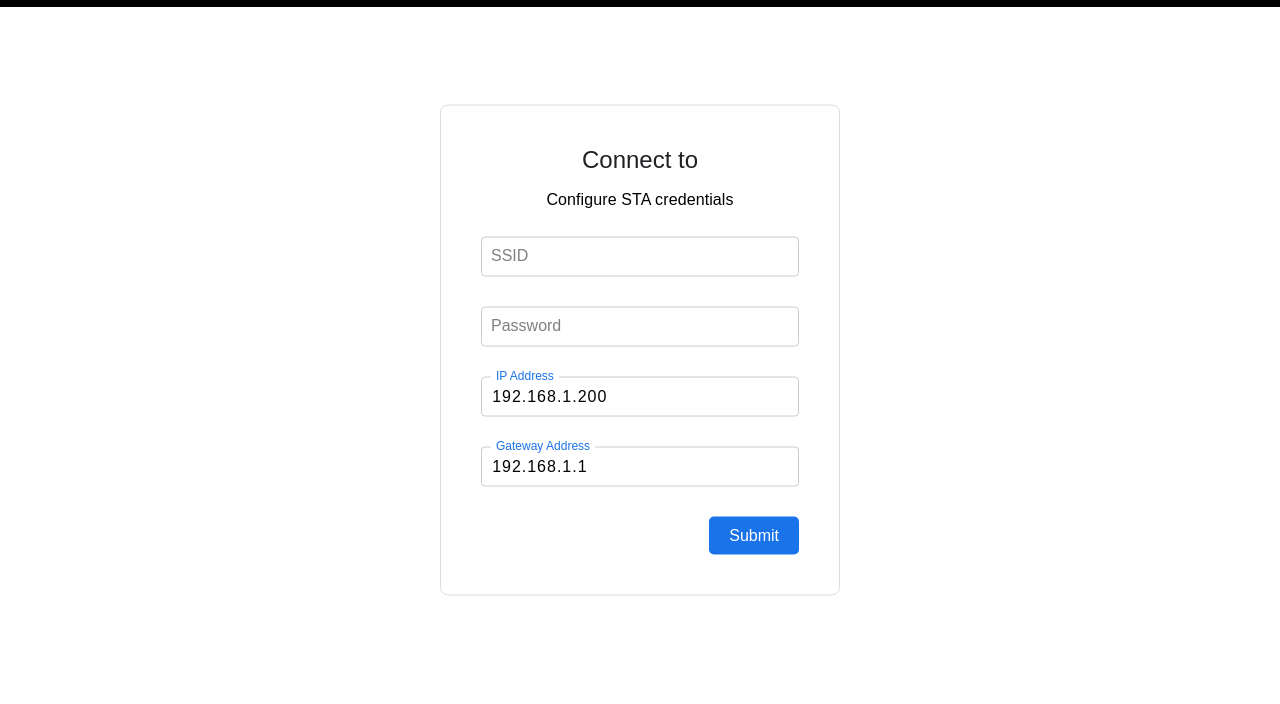
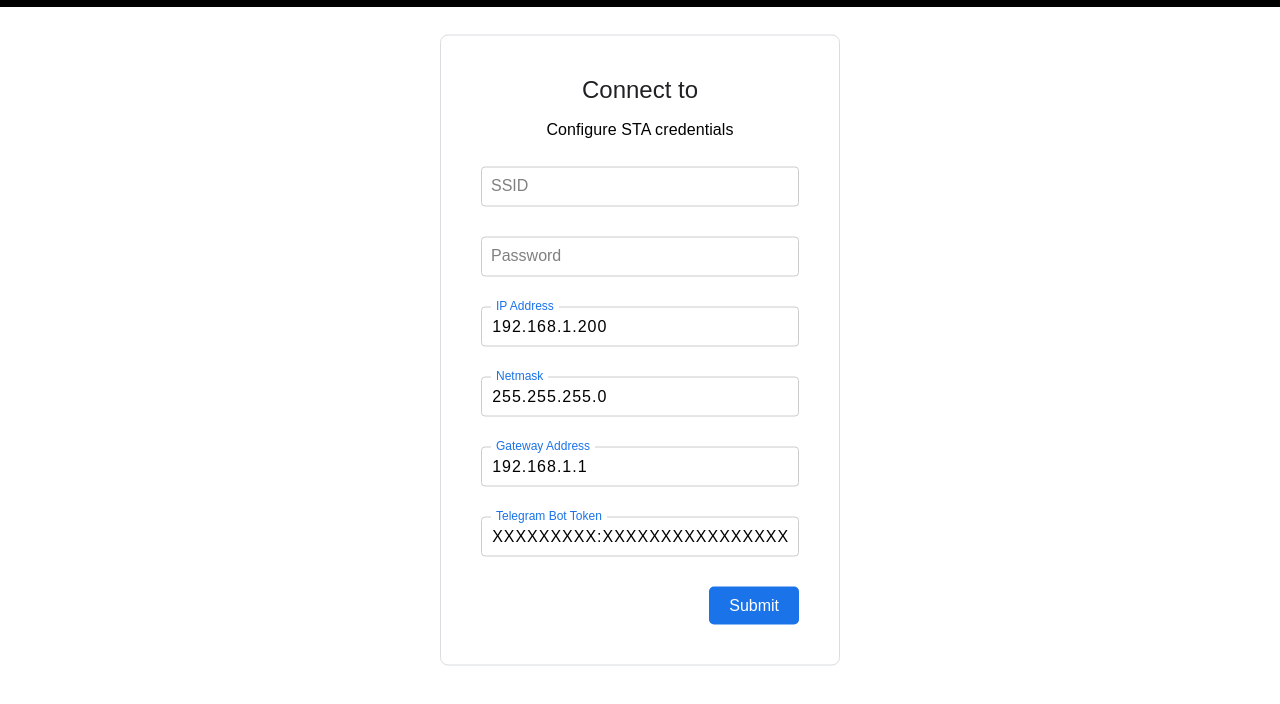
Before and after one commit to gsirettito/esp32_home_IOT, a plain HTML site: page data/wifimanager.html in a window 1280 px wide. Shown: the part 50-754 px from the top of the page. Drawn offline with Linux system fonts and the light colour scheme.

Commit message:
telegram_bot

```diff
--- a/data/index.html
+++ b/data/index.html
@@ -8,6 +8,7 @@
     <link rel="stylesheet" href="https://use.fontawesome.com/releases/v5.7.2/css/all.css"
         integrity="sha384-fnmOCqbTlWIlj8LyTjo7mOUStjsKC4pOpQbqyi7RrhN7udi9RwhKkMHpvLbHG9Sr" crossorigin="anonymous">
     <link rel="stylesheet" type="text/css" href="style.css">
+    <script src="https://telegram.org/js/telegram-web-app.js"></script>
 </head>
 
 <body>
--- a/data/wifimanager.html
+++ b/data/wifimanager.html
@@ -36,9 +36,20 @@
                 <label>IP Address</label>
             </div>
             <div class="inputBox">
+                <input type="text" id="netmask" name="netmask" required
+                    onkeyup="this.setAttribute('value', this.value);" value="255.255.255.0">
+                <label>Netmask</label>
+            </div>
+            <div class="inputBox">
                 <input type="text" id="gateway" name="gateway" required
                     onkeyup="this.setAttribute('value', this.value);" value="192.168.1.1">
                 <label>Gateway Address</label>
+            </div>
+            <div class="inputBox">
+                <input type="text" id="bot_token" name="bot_token" required
+                    onkeyup="this.setAttribute('value', this.value);"
+                    value="XXXXXXXXX:XXXXXXXXXXXXXXXXXXXXXXXXXXXXXXXXXXX">
+                <label>Telegram Bot Token</label>
             </div>
             <input type="submit" value="Submit">
             </p>
```
Also changed, not shown: 1 other file.
